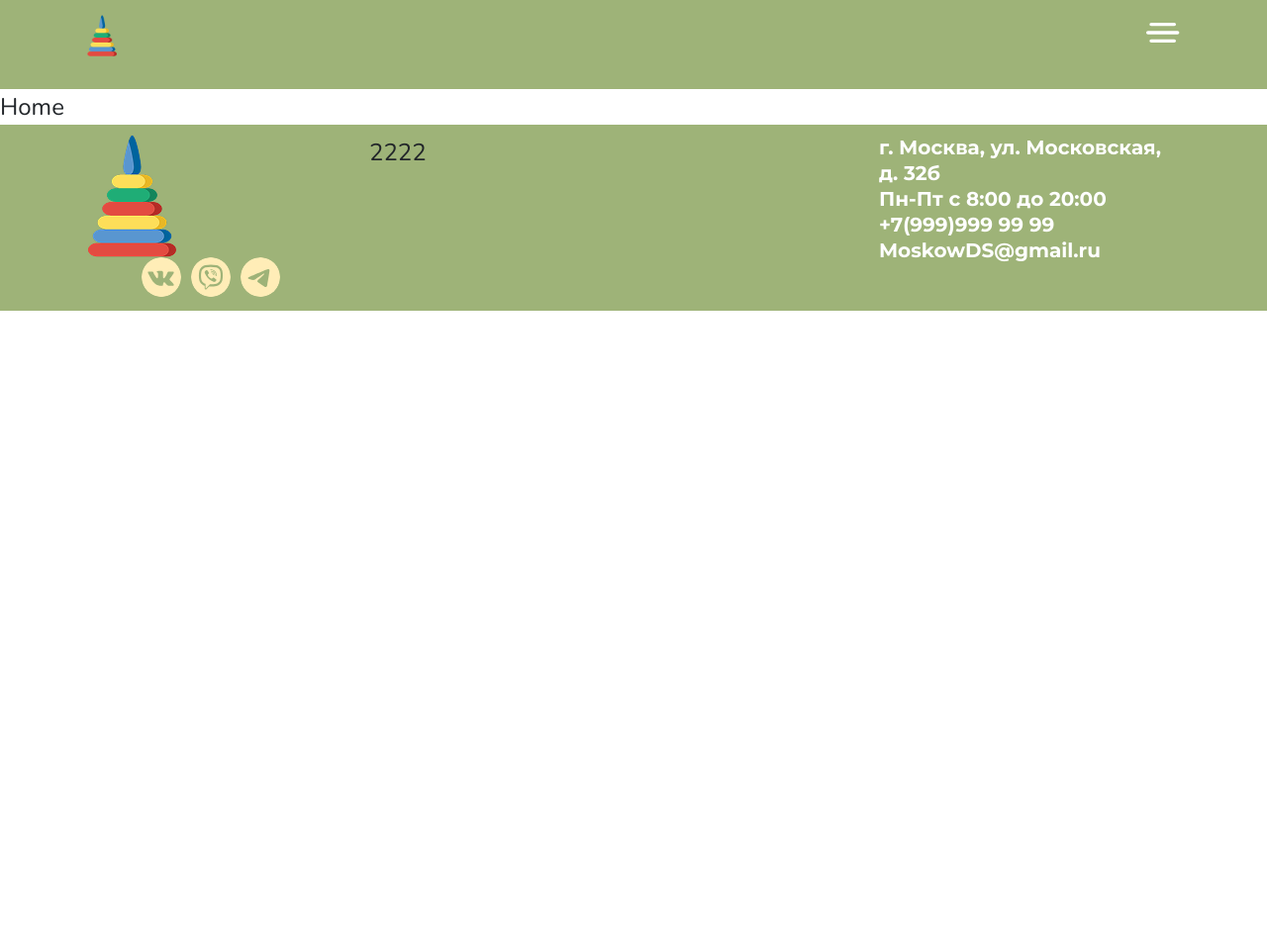
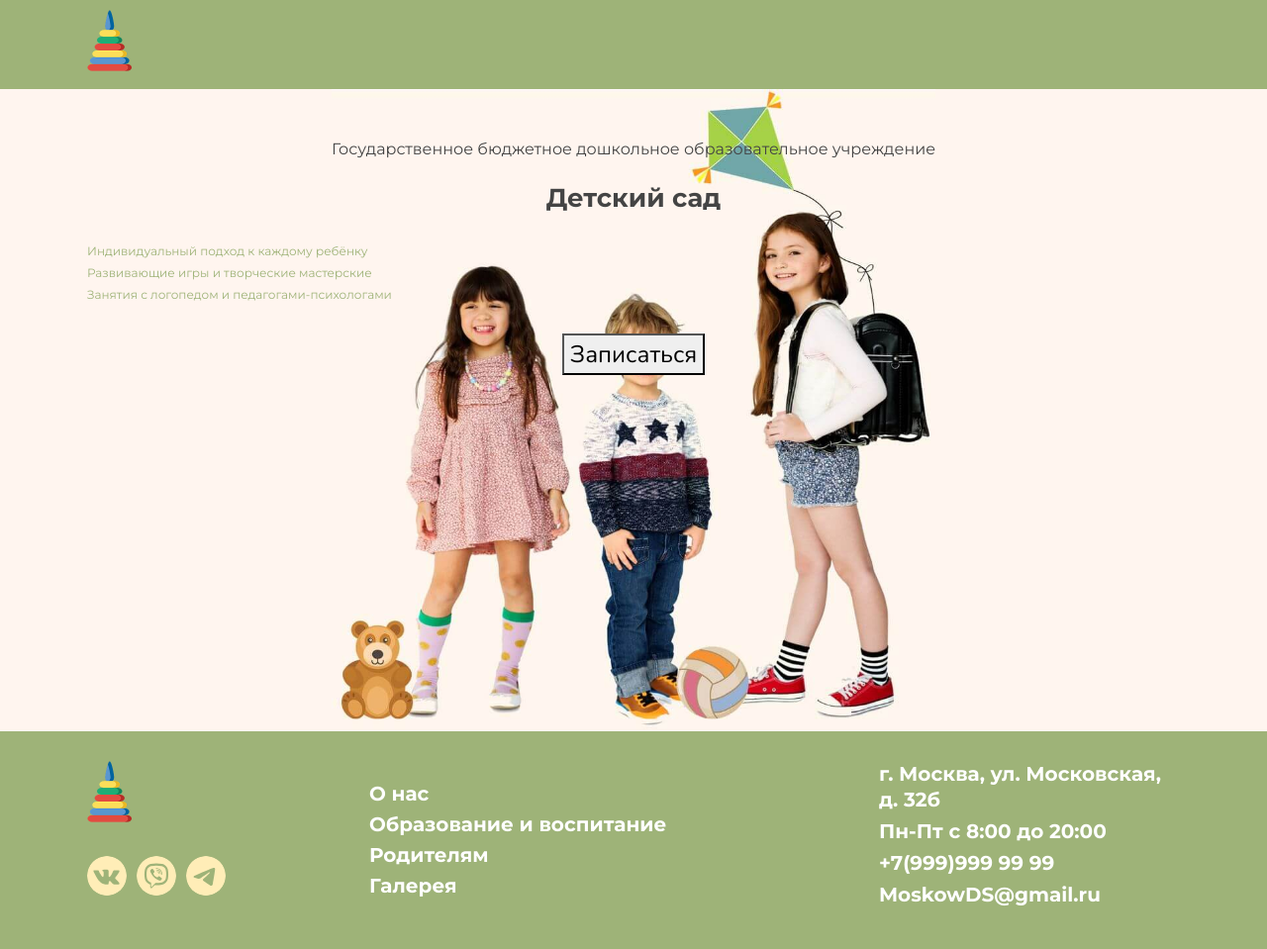
Before and after one commit to artem-vasenin/kindergarten, a Django app: page / in a window 1280 px wide. Shown: the whole page at 99% size. Before the commit the page ends 314 px from the top, so only its background shows below. Run offline with Django 5.2, Linux system fonts and the light colour scheme; parts of the project's set-up code (start-up, migrations or seed data) failed here and were passed over; some libraries are stand-ins or nearby versions.

Commit message:
started homepage

```diff
--- a/app_pages/templates/home/details.html
+++ b/app_pages/templates/home/details.html
@@ -3,8 +3,33 @@
 
 {% block title %}Home{% endblock %}
 
+{% block styles %}
+    <link rel="stylesheet" href="{% static '/pages/home/css/styles.css' %}">
+{% endblock %}
+
 {% block body %}
 <section class="home">
-    Home
+    <section class="billboard" style="background-image: url('{% static '/pages/home/img/billboard-bg.jpg' %}')">
+        <div class="billboard__content container">
+            <div class="row">
+                <div class="col">
+                    <div class="billboard__content-subtitle">
+                        Государственное бюджетное дошкольное образовательное учреждение
+                    </div>
+                    <div class="billboard__content-title">
+                        Детский сад
+                    </div>
+                    <ul class="billboard__content-benefits">
+                        <li class="billboard__content-benefit">Индивидуальный подход к каждому ребёнку</li>
+                        <li class="billboard__content-benefit">Развивающие игры и творческие мастерские</li>
+                        <li class="billboard__content-benefit">Занятия с логопедом и педагогами-психологами</li>
+                    </ul>
+                    <div class="billboard__content-actions">
+                        <button class="btn btn--accent">Записаться</button>
+                    </div>
+                </div>
+            </div>
+        </div>
+    </section>
 </section>
 {% endblock %}
--- a/static_src/css/main.css
+++ b/static_src/css/main.css
@@ -58,6 +58,10 @@ h1, h2, h3, h4, h5, h6 {
         }
         .logo__img {
             max-width: 30px;
+
+            @media screen and (min-width: 992px){
+                max-width: 45px;
+            }
         }
     }
 
@@ -83,16 +87,53 @@ h1, h2, h3, h4, h5, h6 {
     background-color: var(--header-bg);
     padding: 10px 0 14px;
 
+    @media screen and (min-width: 992px) {
+        padding: 30px 0;
+    }
+
     .text-row {
         font-family: var(--footer-font), sans-serif;
         color: var(--footer-text-color);
         font-size: 12px;
         font-weight: 700;
         line-height: 18px;
+        text-decoration: none;
 
         @media screen and (min-width: 992px) {
             font-size: 20px;
             line-height: 26px;
+        }
+    }
+
+    .logo__img {
+        max-width: 45px;
+        margin-bottom: 34px;
+    }
+
+    .social__list {
+        @media screen and (min-width: 992px) {
+            justify-content: initial!important;
+        }
+    }
+
+    .nav__list {
+        margin: 0;
+        padding: 0;
+        list-style: none;
+        line-height: 1;
+        display: flex;
+        flex-direction: column;
+        width: 100%;
+        gap: 5px;
+    }
+
+    .nav__item {
+        line-height: 1;
+    }
+
+    .nav__link {
+        &:hover {
+            text-decoration: underline;
         }
     }
 
--- /dev/null
+++ b/static_src/pages/home/css/styles.css
@@ -0,0 +1,44 @@
+.home {
+    .billboard {
+        padding-top: 50px;
+        padding-bottom: 360px;
+        background-repeat: no-repeat;
+        background-position: bottom center;
+        background-size: contain;
+        background-color: #fff5ef;
+    }
+    .billboard__content-subtitle {
+        font-size: 16px;
+        line-height: 1.4;
+        text-align: center;
+        margin-bottom: 20px;
+        font-family: var(--font-montserrat), sans-serif;
+        color: var(--color-dark);
+    }
+    .billboard__content-title {
+        font-size: 26px;
+        line-height: 1.4;
+        text-align: center;
+        margin-bottom: 26px;
+        font-weight: 700;
+        font-family: var(--font-montserrat), sans-serif;
+        color: var(--color-dark);
+    }
+    .billboard__content-benefits {
+        margin: 0 0 30px;
+        padding: 0;
+        list-style: none;
+        display: flex;
+        flex-direction: column;
+        gap: 4px;
+        width: 100%;
+    }
+    .billboard__content-benefit {
+        color: var(--color-green);
+        font-size: 12px;
+        font-family: var(--font-montserrat), sans-serif;
+    }
+    .billboard__content-actions {
+        text-align: center;
+    }
+}
--- a/templates/base/index.html
+++ b/templates/base/index.html
@@ -4,9 +4,10 @@
 <head>
     <meta charset="UTF-8">
     <title>{% block title %}Title{% endblock %}</title>
-  <link rel="stylesheet" href="{% static '/css/bootstrap/bootstrap-reboot.min.css' %}">
-  <link rel="stylesheet" href="{% static '/css/bootstrap/bootstrap-grid.min.css' %}">
-  <link rel="stylesheet" href="{% static '/css/main.css' %}">
+    <link rel="stylesheet" href="{% static '/css/bootstrap/bootstrap-reboot.min.css' %}">
+    <link rel="stylesheet" href="{% static '/css/bootstrap/bootstrap-grid.min.css' %}">
+    <link rel="stylesheet" href="{% static '/css/main.css' %}">
+    {% block styles %}{% endblock %}
 </head>
 <body>
     {% include 'parts/header.html' %}
@@ -23,5 +24,6 @@
     </main>
     {% include 'parts/footer.html' %}
     <script src="{% static '/css/main.js' %}"></script>
+    {% block scripts %}{% endblock %}
 </body>
 </html>
--- a/templates/parts/footer.html
+++ b/templates/parts/footer.html
@@ -10,11 +10,28 @@
                 </div>
                 {% include 'parts/social.html' with bg='#FFEDB7' text='#9EB378' size=40 %}
             </div>
-            <div class="col col-lg-5 d-none d-lg-block">2222</div>
+            <div class="col col-lg-5 d-none d-lg-flex align-items-center">
+                <nav class="nav">
+                    <ul class="nav__list">
+                        <li class="nav__item">
+                            <a href="#" class="nav__link text-row">О нас</a>
+                        </li>
+                        <li class="nav__item">
+                            <a href="#" class="nav__link text-row">Образование и воспитание</a>
+                        </li>
+                        <li class="nav__item">
+                            <a href="#" class="nav__link text-row">Родителям</a>
+                        </li>
+                        <li class="nav__item">
+                            <a href="#" class="nav__link text-row">Галерея</a>
+                        </li>
+                    </ul>
+                </nav>
+            </div>
             <div class="col col-lg-4">
-                <div class="text-row">г. Москва, ул. Московcкая, д. 32б</div>
-                <div class="text-row">Пн-Пт с 8:00 до 20:00</div>
-                <div class="text-row">+7(999)999 99 99</div>
+                <div class="text-row mb-1">г. Москва, ул. Московcкая, д. 32б</div>
+                <div class="text-row mb-1">Пн-Пт с 8:00 до 20:00</div>
+                <div class="text-row mb-1">+7(999)999 99 99</div>
                 <div class="text-row mb-2">MoskowDS@gmail.ru</div>
                 <div class="d-lg-none">
                     {% include 'parts/social.html' with bg='#FFEDB7' text='#9EB378' size=30 %}
--- a/templates/parts/header.html
+++ b/templates/parts/header.html
@@ -7,7 +7,7 @@
                     <img src="{% static '/img/logo.png' %}" alt="logo" class="logo__img">
                 </a>
             </div>
-            <div class="col nav d-flex justify-content-end align-content-center">
+            <div class="col nav d-flex d-lg-none justify-content-end align-content-center">
                 <button class="nav__btn" id="mobile-menu-btn">
                     <img src="{% static '/img/burger.svg' %}" alt="nav" class="nav__btn-img">
                 </button>
```
Also changed, not shown: static_src/pages/home/img/billboard-bg.jpg (added), static_src/pages/home/img/underline.png (added).
